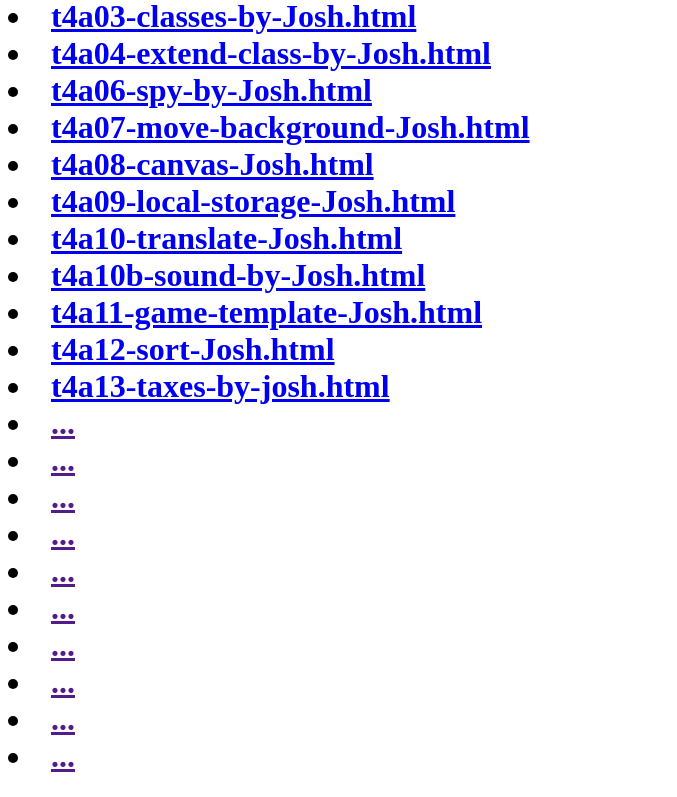
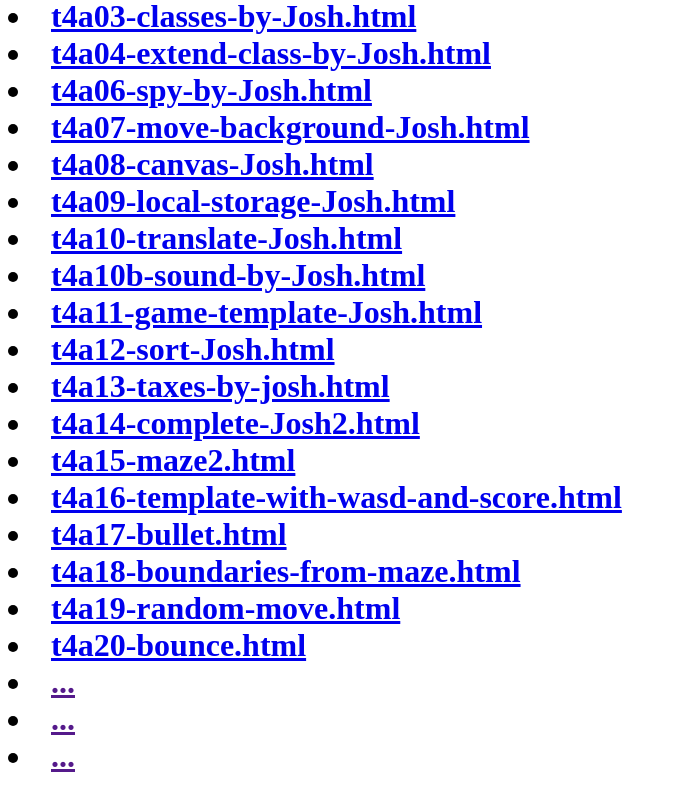
Before and after one commit to Josh7747/GameDevB2, a plain HTML site: page public/index.html in a window 1280 px wide. Shown: the part 816-1613 px from the top of the page, without its empty margins (0-677 px from the left). Drawn offline with Linux system fonts and the light colour scheme.

Commit message:
Update index.html

```diff
--- a/public/index.html
+++ b/public/index.html
@@ -33,13 +33,13 @@
 <li><a href="t4a11-game-template-Josh.html">t4a11-game-template-Josh.html</a>
 <li><a href="t4a12-sort-Josh.html">t4a12-sort-Josh.html</a>
 <li><a href="t4a13-taxes-by-josh.html">t4a13-taxes-by-josh.html</a>
+<li><a href="t4a14-complete-Josh2.html">t4a14-complete-Josh2.html</a>
+<li><a href="t4a15-maze2.html">t4a15-maze2.html</a>
+<li><a href="t4a16-template-with-wasd-and-score.html">t4a16-template-with-wasd-and-score.html</a>
+<li><a href="t4a17-bullet.html">t4a17-bullet.html</a>
+<li><a href="t4a18-boundaries-from-maze.html">t4a18-boundaries-from-maze.html</a>
+<li><a href="t4a19-random-move.html">t4a19-random-move.html</a>
+<li><a href="t4a20-bounce.html">t4a20-bounce.html</a>
 <li><a href="">...</a>
 <li><a href="">...</a>
 <li><a href="">...</a>
-<li><a href="">...</a>
-<li><a href="">...</a>
-<li><a href="">...</a>
-<li><a href="">...</a>
-<li><a href="">...</a>
-<li><a href="">...</a>
-<li><a href="">...</a>
```
